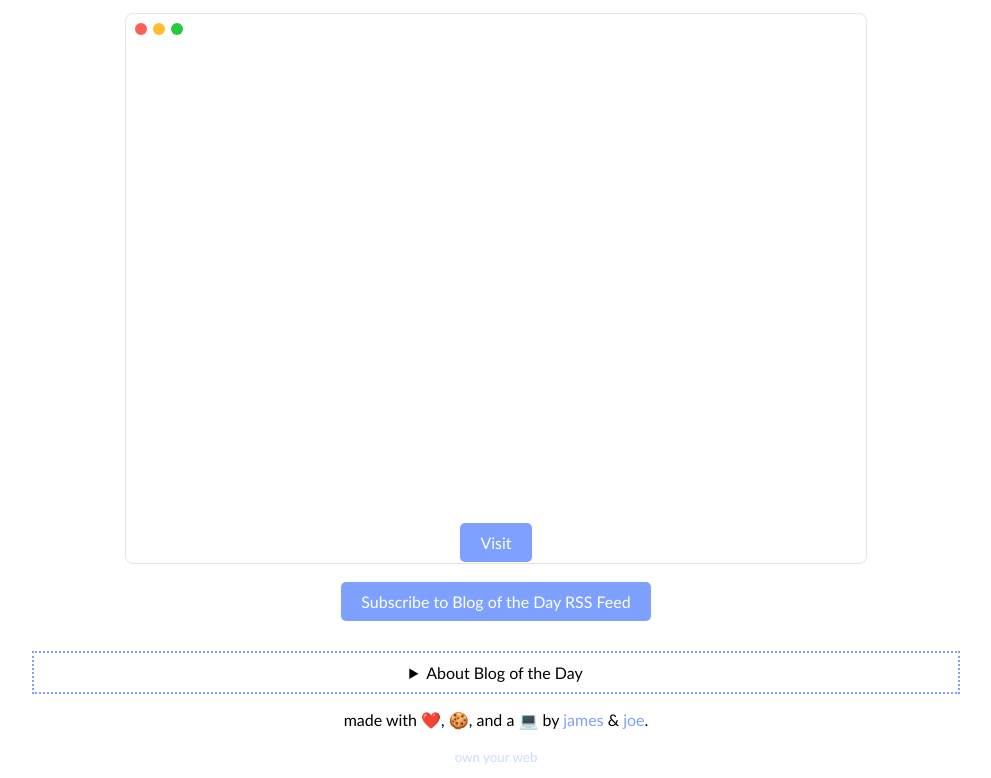
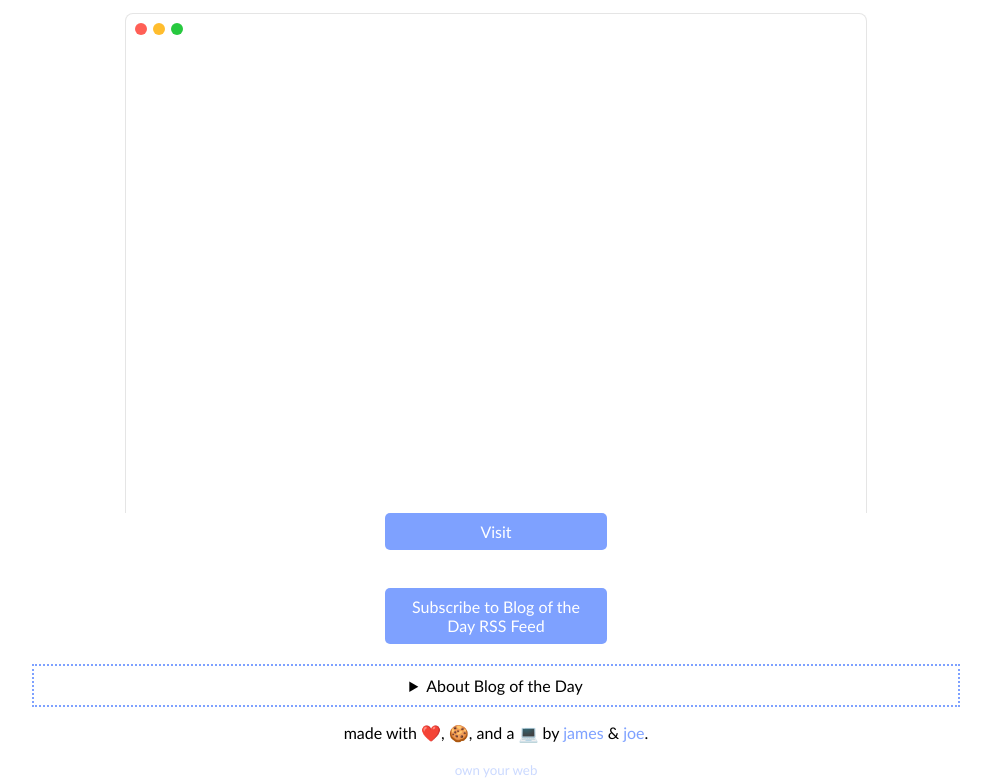
Before and after one commit to artlung/blogofthe.day, an Eleventy site: page index.html in a window 1280 px wide. Shown: the part 104-882 px from the top of the page, without its empty margins (144-1135 px from the left). Built offline with nearby package versions, Linux system fonts and the light colour scheme; Eleventy itself is replaced by a stand-in of ours; files that its build step writes are made by us from their sources.

Commit message:
more css, fix overlap

```diff
--- a/index.html
+++ b/index.html
@@ -35,14 +35,18 @@
             iframe, browser-window {
                 height: 500px;
                 width: clamp(500px, 80%, 800px);
+                overflow: hidden;
             }
             #buttons {
                 margin: auto;
+                display: grid;
+                gap: 1ch;
+                max-width: 24ch;
             }
             .button-link {
                 display: inline-block;
-                padding: 10px 20px;
-                margin: 10px;
+                padding: 1ch 2ch;
+                margin: 0;
                 background-color: var(--theme-color);
                 color: white;
                 text-decoration: none;
```
